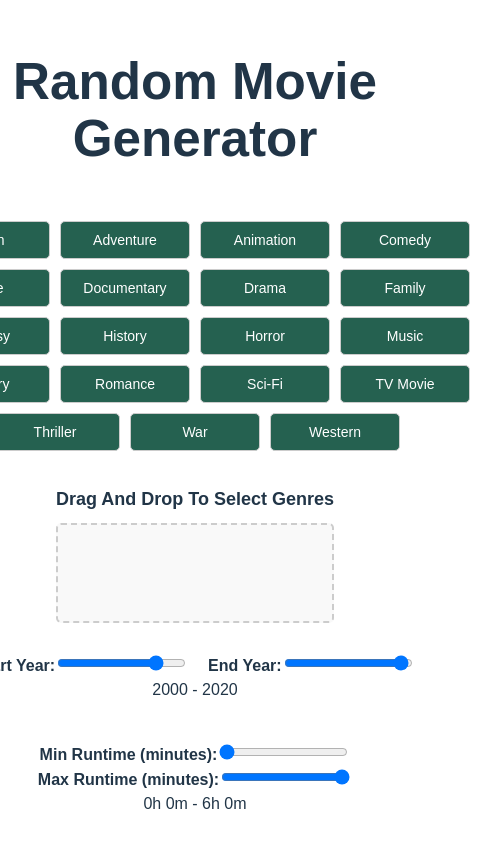
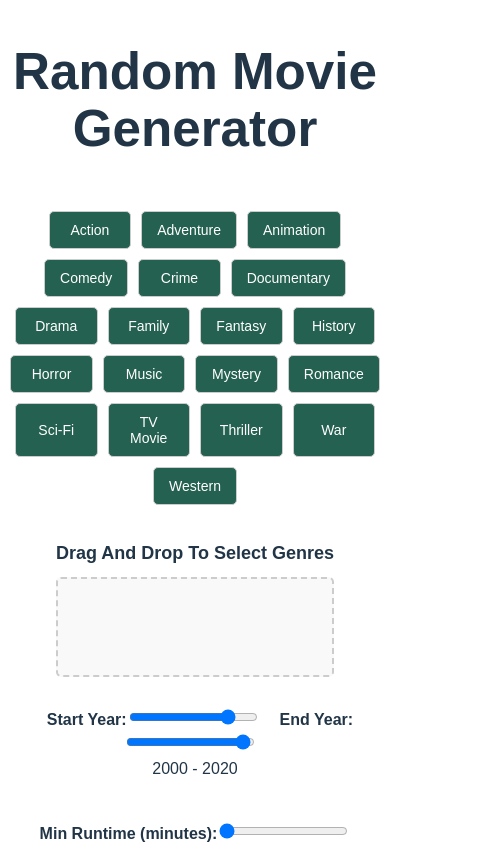
Before and after one commit to JaceG/Pick-Flick, a React (Vite) app in the folder client/: page / in a window 390 px wide. Shown: the whole page, 495 px wide, since content can reach past the window. Built offline with nearby package versions, Linux system fonts and the light colour scheme.

Commit message:
created utils folder and added function to prioritize localhost server over render.com if localhost is running

```diff
--- a/client/src/App.css
+++ b/client/src/App.css
@@ -14,8 +14,8 @@ body,
   text-align: center; /* Center text */
   padding: 20px; /* Add padding */
   height: 100%; /* Full height */
-  width: 600px; /* Set width */
-  max-width: 100%; /* Limit the maximum width of the app */
+  width: 100%; /* Default width */
+  max-width: 600px; /* Limit maximum width */
   display: flex; /* Use flexbox layout */
   flex-direction: column; /* Arrange children in a column */
   justify-content: flex-start; /* Align items to the top */
@@ -36,8 +36,23 @@ body,
   transition: background-color 0.3s, transform 0.2s; /* Smooth transitions */
 }
 
-/* Hover effect for find-movie-button */
-.find-movie-button:hover {
-  background-color: #1e4e3e; /* Darker green on hover */
-  transform: scale(1.05); /* Slight zoom effect */
+/* Responsive styles for smaller screens */
+@media (max-width: 600px) {
+  .app {
+    padding: 10px; /* Reduce padding */
+    width: 100%; /* Use full screen width */
+  }
+
+  .find-movie-button {
+    font-size: 14px; /* Adjust font size for smaller screens */
+    padding: 8px 12px; /* Adjust padding for smaller screens */
+  }
 }
+
+/* Remove hover effects on mobile */
+@media (hover: none) {
+  .find-movie-button:hover {
+    background-color: #256150; /* Keep original background color */
+    transform: none; /* Remove transform effect */
+  }
+}
--- a/client/src/App.tsx
+++ b/client/src/App.tsx
@@ -1,5 +1,6 @@
 import * as React from "react";
 import { useState } from "react";
+import { getBaseUrl } from "./utils/getBaseUrl";
 import axios from "axios";
 import "./App.css";
 import "./components/GenreButton/GenreButton.css";
@@ -92,7 +93,8 @@ const App: React.FC = () => {
     setError(null);
 
     try {
-      const response = await axios.get(`${import.meta.env.VITE_API_BASE_URL}/movies/random`, {
+      const baseUrl = await getBaseUrl(); // Use the utility function
+      const response = await axios.get(`${baseUrl}/api/movies/random`, {
         params: {
           genre: selectedGenres.join(","),
           startYear: yearRange[0],
--- /dev/null
+++ b/client/src/utils/getBaseUrl.ts
@@ -0,0 +1,12 @@
+// src/utils/getBaseUrl.ts
+export const getBaseUrl = async (): Promise<string> => {
+    try {
+      const response = await fetch("http://localhost:3001/health");
+      if (response.ok) {
+        return "http://localhost:3001"; // Local server is available
+      }
+    } catch (err) {
+      console.warn("Local server not available, falling back to production.");
+    }
+    return "https://pick-flick.onrender.com"; // Fallback to production
+  };
```
Also changed, not shown: 1 other file (tests, documents, lock files or other folders).
